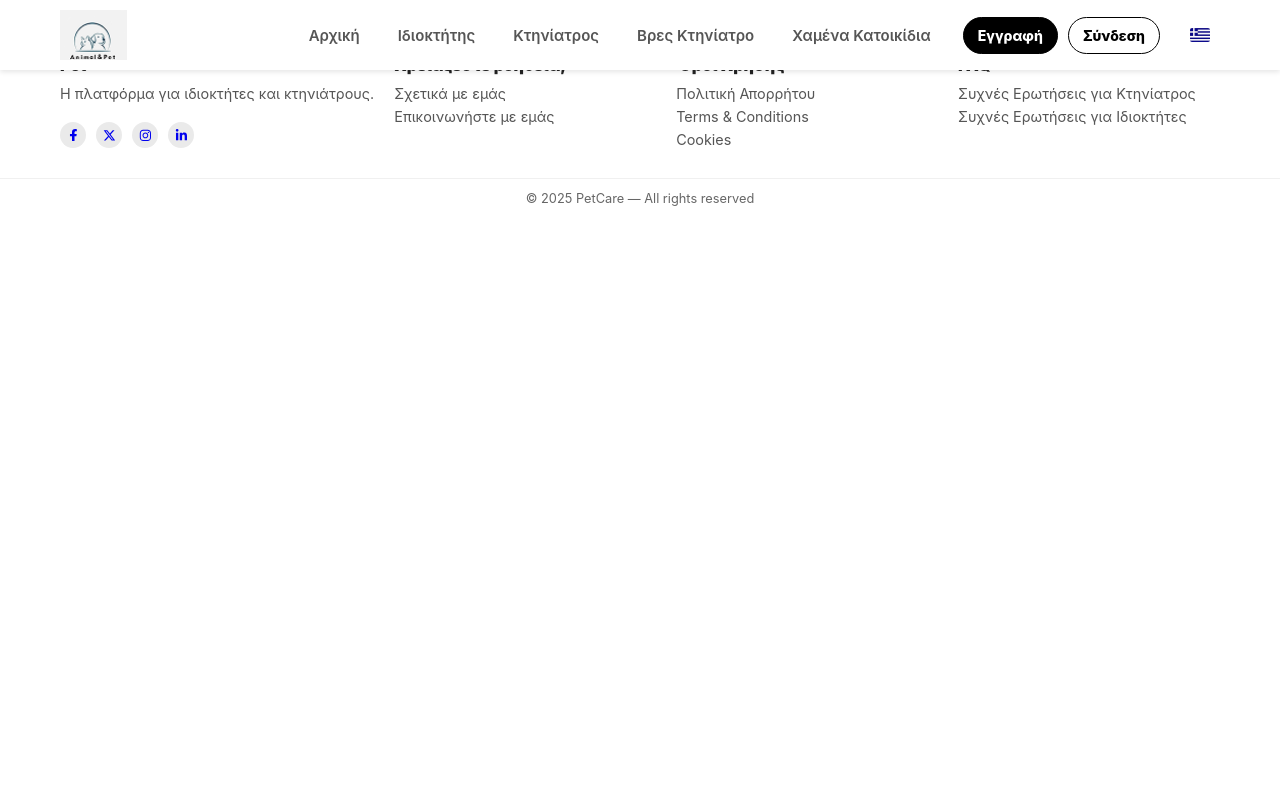
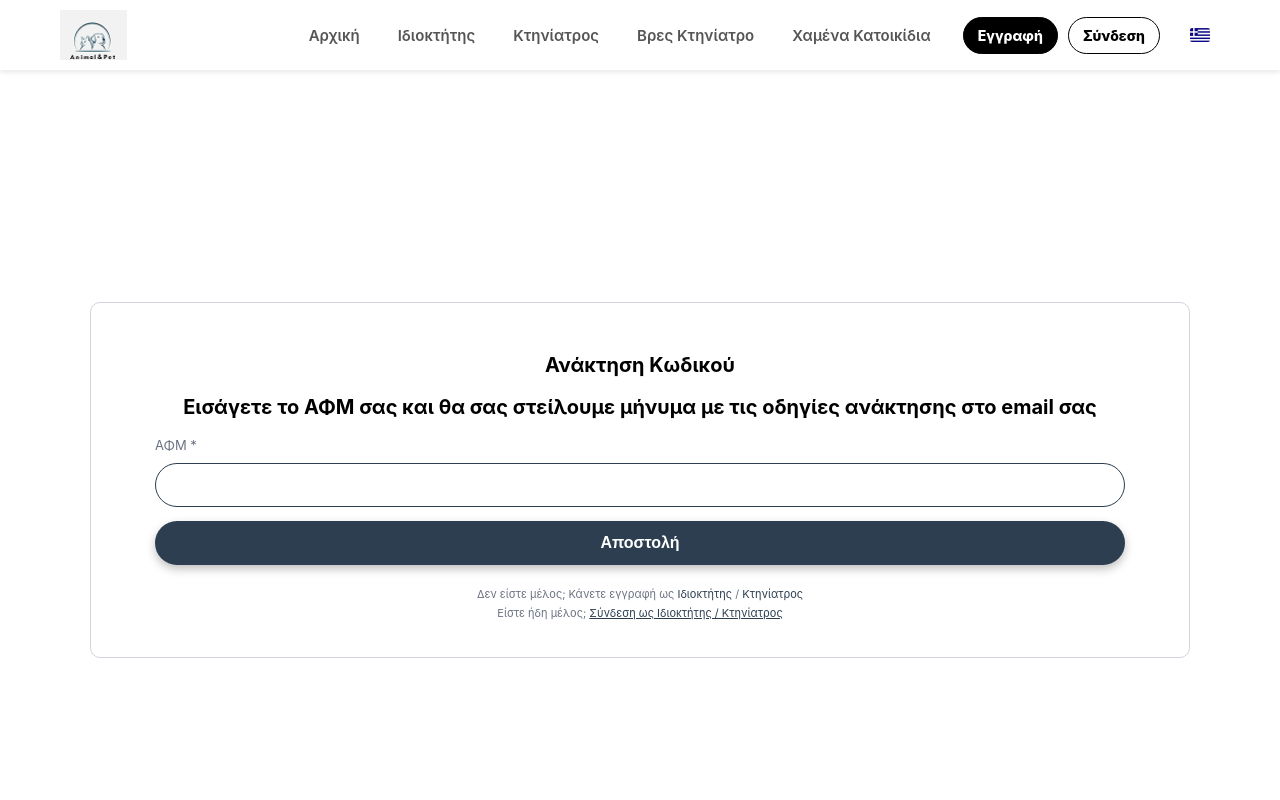
Before and after one commit to sdi2200288/Website-pet.gov, a React (Create React App) app: page /forgot-password in a window 1280 px wide. Shown: the top 800 px of the page. Built offline with nearby package versions, Linux system fonts and the light colour scheme.

Commit message:
forgot password

```diff
--- a/src/App.js
+++ b/src/App.js
@@ -47,6 +47,7 @@ import HistoryDeclaration from "./pages/Owner-Vet/HistoryDeclaration";
 import Login from "./pages/Login-Register/Login";
 import Register from "./pages/Login-Register/Register";
 import ChangeCode from "./pages/Login-Register/ChangeCode";
+import ForgotPassword from "./pages/Login-Register/ForgotPassword";
 import UpdateProfile from "./pages/Login-Register/UpdateProfile";
 
 import Cookies from "./pages/FooterPages/Others/Cookies";
@@ -162,6 +163,7 @@ function App() {
           } />
 
           <Route path="/changecode" element={<ChangeCode />} />
+          <Route path="/forgot-password" element={<ForgotPassword />} />
           <Route path="/updateprofile" element={<UpdateProfile />} />
 
           <Route path="/Communication" element={<Communication />} />
--- /dev/null
+++ b/src/pages/Login-Register/ForgotPassword.js
@@ -0,0 +1,82 @@
+import React, { useState } from "react";
+import "./Login.css";
+import { Link, useNavigate } from "react-router-dom";
+
+export default function ForgotPassword() {
+    const navigate = useNavigate();
+    const [afm, setAfm] = useState("");
+    const [error, setError] = useState("");
+    const [serverError, setServerError] = useState("");
+    const [loading, setLoading] = useState(false);
+
+    const validate = () => {
+        if (!afm) {
+            setError("Πρέπει να συμπληρωθεί το ΑΦΜ");
+            return false;
+        }
+        if (!/^\d{10}$/.test(afm)) {
+            setError("Το ΑΦΜ πρέπει να αποτελείται από 10 ψηφία");
+            return false;
+        }
+        return true;
+    };
+
+    const onSubmit = async (e) => {
+        e.preventDefault();
+        setError("");
+        setServerError("");
+        if (!validate()) return;
+        setLoading(true);
+        try {
+            const ownersRes = await fetch(`http://localhost:3001/owners?afm=${afm}`);
+            const ownersData = await ownersRes.json();
+            const vetsRes = await fetch(`http://localhost:3001/vets?afm=${afm}`);
+            const vetsData = await vetsRes.json();
+            if (ownersData.length === 0 && vetsData.length === 0) {
+                setServerError("Δεν υπάρχει χρήστης με αυτό το ΑΦΜ");
+                return;
+            }
+            setLoading(false);
+            alert("Βρέθηκε χρήστης με αυτό το ΑΦΜ. Έχουν σταλεί οδηγίες ανάκτησης κωδικού");
+        } catch (err) {
+            setServerError("Σφάλμα επικοινωνίας");
+        }
+    };
+
+    return (
+        <div className="loginPage">
+            <div className="loginCard">
+                <h2 className="loginTitle">Ανάκτηση Κωδικού</h2>
+                <h5 className="loginTitle">  Εισάγετε το ΑΦΜ σας και θα σας στείλουμε μήνυμα με τις οδηγίες ανάκτησης στο email σας </h5>
+                <form className="loginForm" onSubmit={onSubmit} noValidate>
+                    <label className="loginLabel">
+                        ΑΦΜ *
+                        <input className={`loginInput ${error || serverError ? "inputError" : ""}`} type="text" value={afm} onChange={(e) => setAfm(e.target.value)} maxLength={10} />
+                    </label>
+                    {error && <div className="fieldError">{error}</div>}
+                    {serverError && <div className="fieldError">{serverError}</div>}
+                    <button className="loginButton" type="submit" disabled={loading}> {loading ? "Έλεγχος..." : "Αποστολή"} </button>
+                    <div className="loginFooter">
+                        <div className="loginFooterLine">
+                            Δεν είστε μέλος; Κάνετε εγγραφή ως{" "}
+                            <Link to="/register/owner">Ιδιοκτήτης</Link> /{" "}
+                            <Link to="/register/vet">Κτηνίατρος</Link>
+                        </div>
+                        <div className="registerFieldFull loginFooter">
+                            <div className="loginFooterLine">
+                                Είστε ήδη μέλος;{" "}
+                                <button
+                                    type="button"
+                                    className="linkButton"
+                                    onClick={() => navigate("/login")}
+                                >
+                                    Σύνδεση ως Ιδιοκτήτης / Κτηνίατρος
+                                </button>
+                            </div>
+                        </div>
+                    </div>
+                </form>
+            </div>
+        </div>
+    );
+}
```
